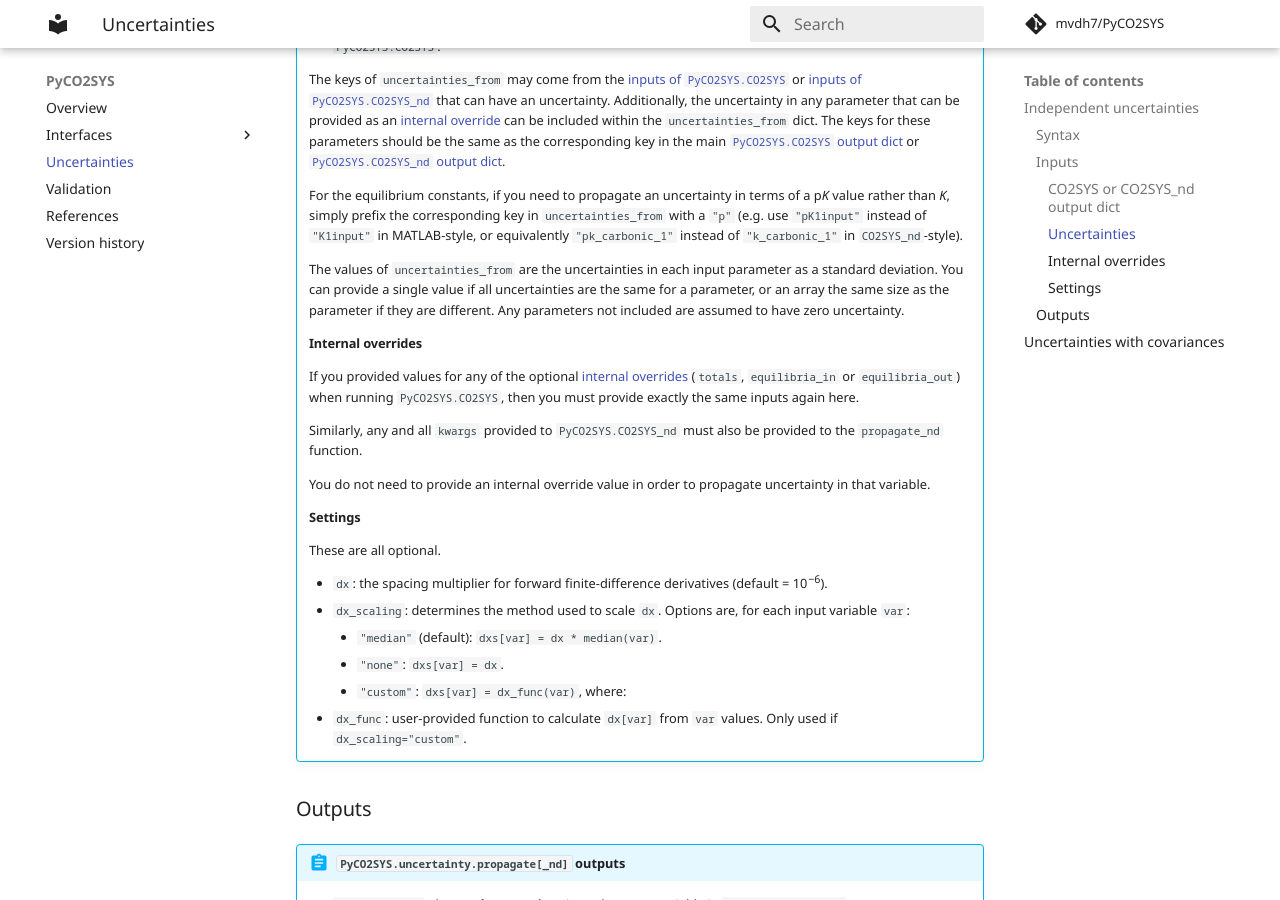
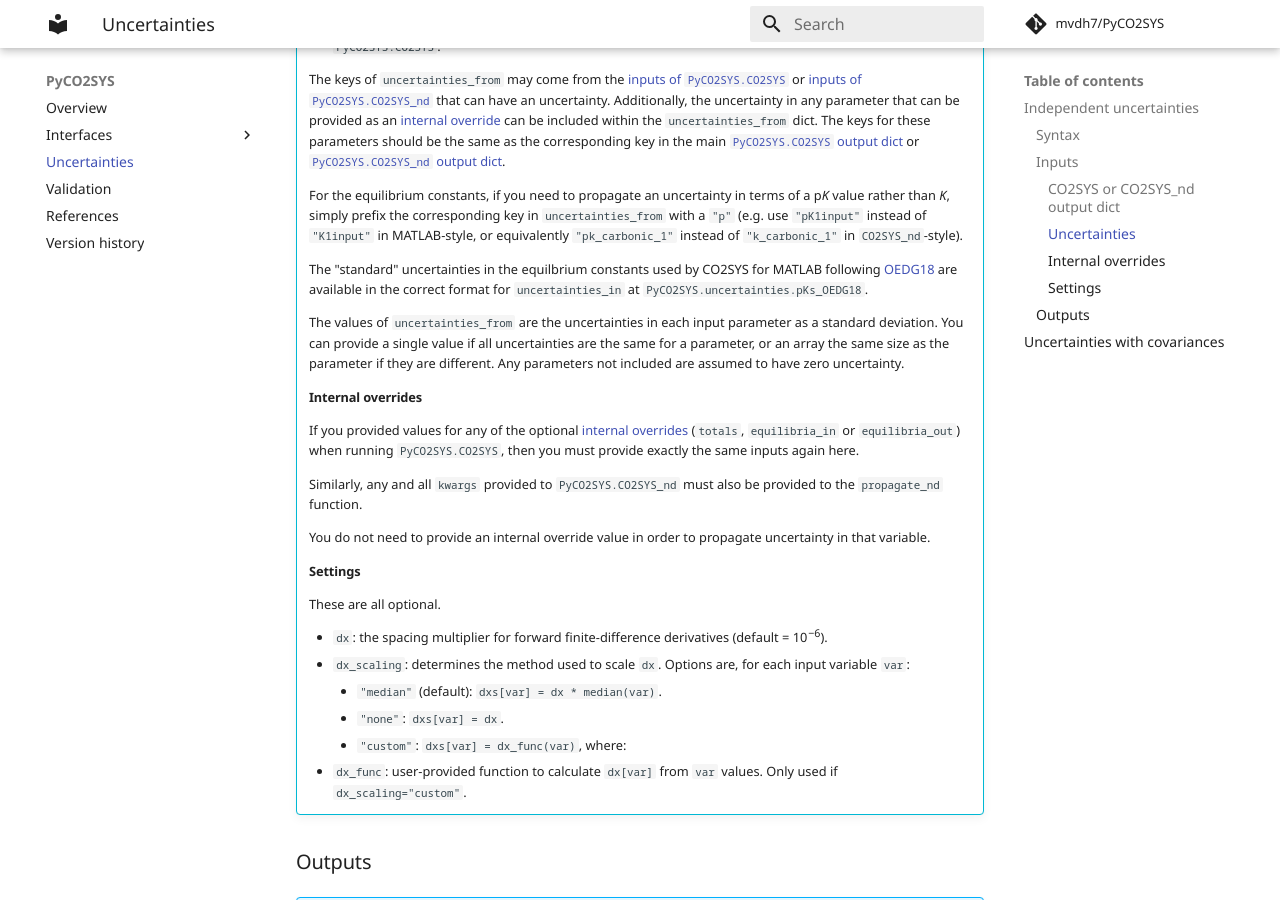
Before and after one commit to mvdh7/PyCO2SYS, an MkDocs documentation site: the page built from docs/uncertainty.md, in a window 1280 px wide and 900 px high, scrolled down 1578 px. Built offline with MkDocs 1.6.1 and Material for MkDocs 9.7.7, drawn with Linux system fonts in a browser that asks for light colours; formulas are drawn with MathJax 3; comment, search, counter and statistics services are not loaded.

Commit message:
Note OEDG18 uncertainties are available

```diff
--- a/docs/uncertainty.md
+++ b/docs/uncertainty.md
@@ -61,7 +61,10 @@ There are some examples of using the uncertainty propagation function in the [Py
 
     For the equilibrium constants, if you need to propagate an uncertainty in terms of a p<i>K</i> value rather than *K*, simply prefix the corresponding key in `uncertainties_from` with a `"p"` (e.g. use `"pK1input"` instead of `"K1input"` in MATLAB-style, or equivalently `"pk_carbonic_1"` instead of `"k_carbonic_1"` in `CO2SYS_nd`-style).
 
+    The "standard" uncertainties in the equilbrium constants used by CO2SYS for MATLAB following [OEDG18](../refs/#o) are available in the correct format for `uncertainties_in` at `PyCO2SYS.uncertainties.pKs_OEDG18`.
+
     The values of `uncertainties_from` are the uncertainties in each input parameter as a standard deviation.  You can provide a single value if all uncertainties are the same for a parameter, or an array the same size as the parameter if they are different.  Any parameters not included are assumed to have zero uncertainty.
+
 
     #### Internal overrides
 
```
